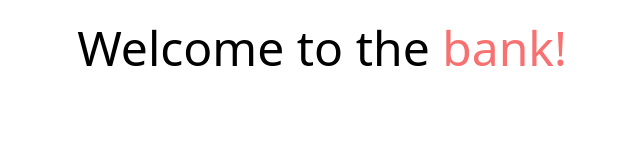
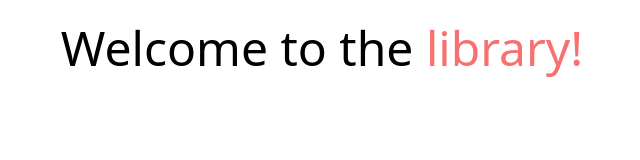
Before and after one commit to Barshonwebdev/dom-bank, a plain HTML site: page index.html in a window 1280 px wide. Shown: the whole page, without its empty margins (318-958 px from the left). Drawn offline with nearby package versions, Linux system fonts and the light colour scheme.

Commit message:
library project start

```diff
--- a/index.html
+++ b/index.html
@@ -3,7 +3,7 @@
 <head>
     <meta charset="UTF-8">
     <meta name="viewport" content="width=device-width, initial-scale=1.0">
-    <title>Bank</title>
+    <title>Library</title>
     <script src="https://cdn.tailwindcss.com"></script>
     <script>
     tailwind.config = {
@@ -18,6 +18,6 @@
   </script>
 </head>
 <body>
-    <h1 class="text-5xl  text-center mt-6 ">Welcome to the <span class="text-red-400"> bank! </span></h1>
+    <h1 class="text-5xl  text-center mt-6 ">Welcome to the <span class="text-red-400"> library! </span></h1>
 </body>
 </html>
```
Also changed, not shown: bank.js (deleted), library.js (added).
